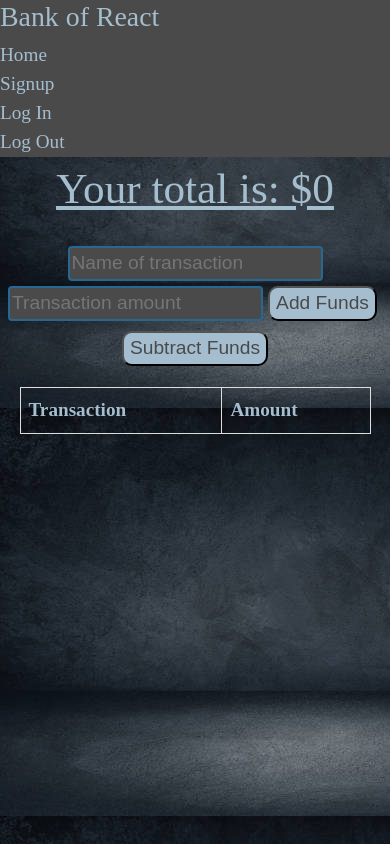
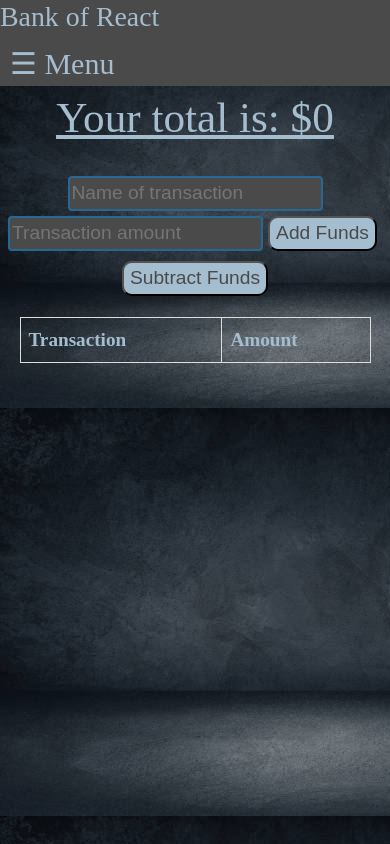
Before and after one commit to money-managers/reactBank, a React (Create React App) app: page / in a window 390 px wide. Built offline with nearby package versions, Linux system fonts and the light colour scheme.

Commit message:
made navigation mobile friendlier

```diff
--- a/src/App.css
+++ b/src/App.css
@@ -4,9 +4,13 @@
   --third:#a5becf;
   --background:#36353b;
 
+
 }
 html{
 
+}
+ header h1{
+padding:10;
 }
 header {
 background-color: var(--main);
@@ -19,6 +23,9 @@ text-decoration:none;
 a{
   text-decoration:none;
   color: var(--third);
+}
+a:hover{
+  color: var(--background);
 }
 
 body {
@@ -100,3 +107,46 @@ background-color: var(--main);
   box-shadow: 0 12px 16px 0 rgba(0,0,0,0.24), 0 17px 50px 0 rgba(0,0,0,0.19);
 
 }
+.sidenav {
+  height: 100%;
+  width: 0;
+  position: fixed;
+  z-index: 1;
+  top: 0;
+  left: 0;
+  background-color: #111;
+  overflow-x: hidden;
+  transition: 0.5s;
+  padding-top: 60px;
+}
+
+.sidenav a {
+  padding: 8px 8px 8px 32px;
+  text-decoration: none;
+  font-size: 25px;
+  color: #818181;
+  display: block;
+  transition: 0.3s;
+}
+
+.sidenav a:hover {
+  color: #f1f1f1;
+}
+
+.sidenav .closebtn {
+  position: absolute;
+  top: 0;
+  right: 25px;
+  font-size: 36px;
+  margin-left: 50px;
+}
+.openNav{
+  font-size:30px; cursor:pointer;
+  margin:10px;
+}
+
+@media screen and (max-width:575px ) {
+  .mainNav{display: none;}
+  .sidenav {padding-top: 15px;}
+  .sidenav a {font-size: 18px;}
+}
--- a/src/App.js
+++ b/src/App.js
@@ -4,6 +4,9 @@ import HomePage from './Components/HomePage';
 import Nav from './Components/Nav';
 import Login from './Components/Login';
 import Signup from './Components/SignUp'
+import SideNav from './Components/SideNav';
+
+
 
 function App() {
   const [categories] = useState([
@@ -21,13 +24,18 @@ function App() {
 
   return (
     <div className="App">
-        <Nav
-          categories={categories}
-          setCurrentCategory={setCurrentCategory}
-          currentCategory={currentCategory}
-          pageSelected={pageSelected}
-          setPageSelected={setPageSelected}
-        ></Nav>
+      <header>
+
+        <Nav></Nav>
+<SideNav id="sideNav"
+     categories={categories}
+     setCurrentCategory={setCurrentCategory}
+     currentCategory={currentCategory}
+     pageSelected={pageSelected}
+     setPageSelected={setPageSelected}
+ ></SideNav>
+        </header>
+
  {pageSelected === "home" ? (
       <HomePage></HomePage>
   ) : (<></>    )
--- a/src/Components/Nav/index.js
+++ b/src/Components/Nav/index.js
@@ -1,34 +1,12 @@
 import React from 'react';
-function Nav(props){
-    const {setPageSelected} = props
+
+function Nav(){
+
     return(
-        <header className="">
+        <header >
    <h1 className=" name ">
       Bank of React
   </h1>
-
-  <nav className=" " id="=">
-
-   <div className=" container">
-  <div className="   row ">
-
-    <a  className=" navbar-nav mr-auto firstNav col-sm" href="#home" onClick={() => setPageSelected("home")}>
-       Home
-    </a>
-    <a href="#signup"  onClick={() => setPageSelected("signup")} className="navbar-nav mr-auto contact col-sm">
-        Signup
-    </a>
-    <a href="#login"  onClick={() => setPageSelected("login")} className="navbar-nav mr-auto contact col-sm">
-      Log In
-    </a>
-
-    <a  href="#login"  onClick={() => setPageSelected("login")} className=" bottommm navbar-nav mr-auto contact col-sm">
-              Log Out
-
-    </a>
-  </div>
-</div>
-  </nav>
         </header>
     )
 }
--- /dev/null
+++ b/src/Components/SideNav/index.js
@@ -0,0 +1,42 @@
+import React from 'react';
+
+function SideNav(props){
+
+    const {setPageSelected} = props
+
+
+    function openNav() {
+        document.getElementById("mySidenav").setAttribute("style", " width:250px;");
+      }
+
+      function closeNav() {
+        document.getElementById("mySidenav").setAttribute("style", " width:0;");
+      }
+
+    return (
+        <div id="sideNav">
+       <div id="mySidenav" className="sidenav">
+  <a href="#home" className="closebtn" onClick={() => closeNav()}>&times;</a>
+
+  <a   href="#home" onClick={() => setPageSelected("home")}>
+       Home
+    </a>
+    <a href="#signup"  onClick={() => setPageSelected("signup")} >
+        Signup
+    </a>
+    <a href="#login"  onClick={() => setPageSelected("login")} >
+      Log In
+    </a>
+
+    <a  href="#login"  onClick={() => setPageSelected("login")} >
+              Log Out
+
+    </a>
+
+</div>
+<span className="openNav" onClick={() => openNav()}>&#9776; Menu </span>
+</div>
+    )
+}
+
+export default SideNav;
```
Also changed, not shown: src/Components/index.js (added).
